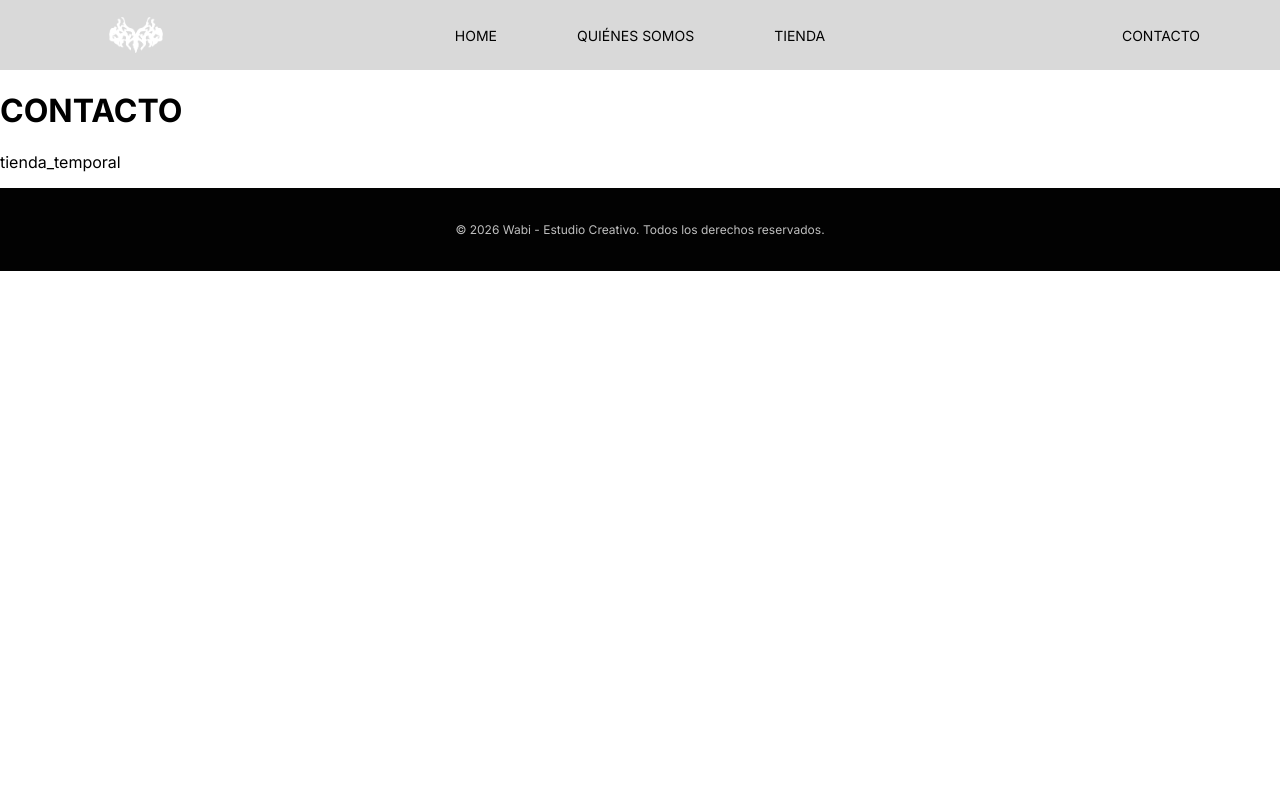
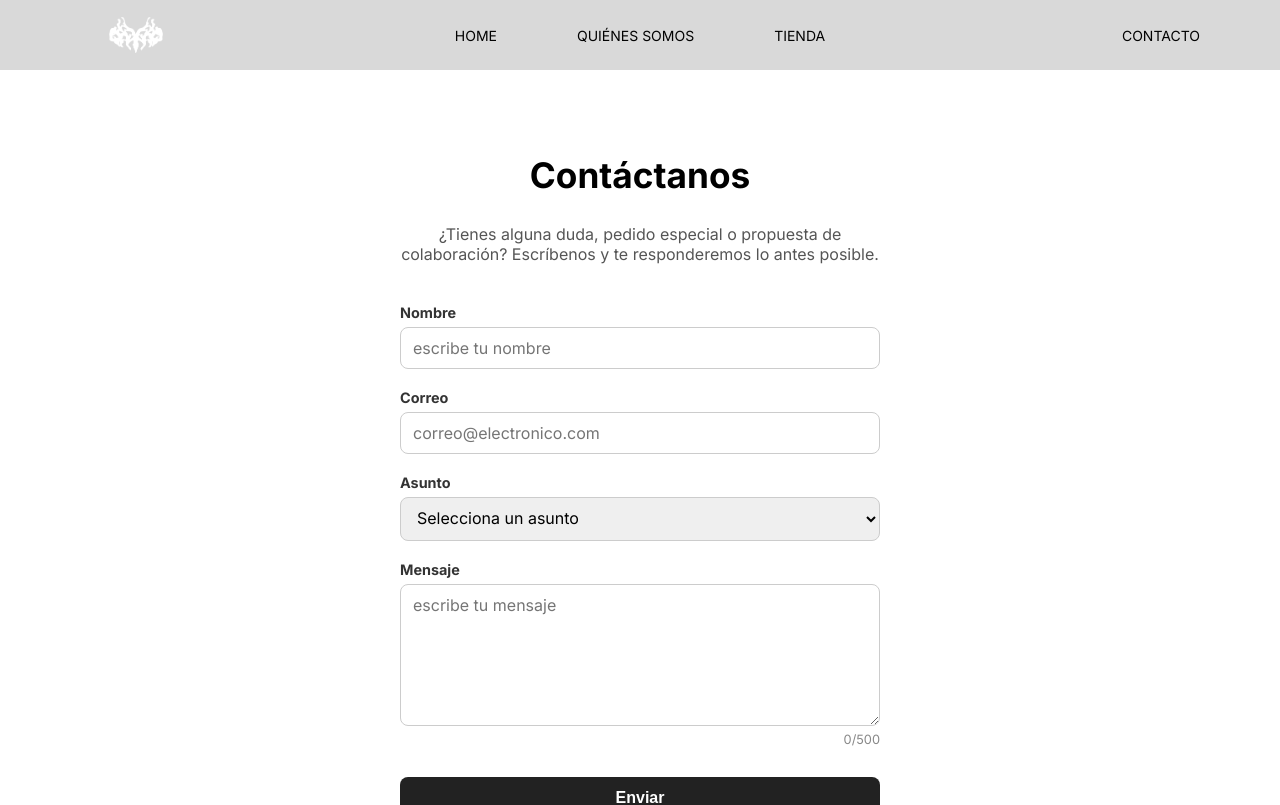
Before and after one commit to jocypizarro/proyecto-final-usach, a Next.js app: page /pages/contacto in a window 1280 px wide. Shown: the top 805 px of the page. Built offline with nearby package versions, Linux system fonts and the light colour scheme.

Commit message:
feature: creación página contacto y componente formulario

```diff
--- /dev/null
+++ b/app/components/Formulario/Formulario.module.css
@@ -0,0 +1,72 @@
+.formulario {
+    display: flex;
+    flex-direction: column;
+    gap: 20px;
+    width: 100%;
+    max-width: 480px;
+}
+
+.campo {
+    display: flex;
+    flex-direction: column;
+    text-align: left;
+    gap: 6px;
+    position: relative;
+}
+
+.campo label {
+    font-size: 0.9rem;
+    font-weight: 600;
+    color: #333;
+}
+
+.campo input,
+.campo select,
+.campo textarea {
+    padding: 10px 12px;
+    border: 1px solid #ccc;
+    border-radius: 8px;
+    font-size: 1rem;
+    font-family: inherit;
+    outline: none;
+    transition: border-color 0.2s ease;
+}
+
+.campo input:focus,
+.campo select:focus,
+.campo textarea:focus {
+    border-color: #333;
+}
+
+.campo textarea {
+    resize: vertical;
+}
+
+.contador {
+    align-self: flex-end;
+    font-size: 0.8rem;
+    color: #888;
+}
+
+.boton {
+    margin-top: 10px;
+    padding: 12px;
+    border: none;
+    border-radius: 8px;
+    background-color: #222;
+    color: #fff;
+    font-size: 1rem;
+    font-weight: 600;
+    cursor: pointer;
+    transition: background-color 0.2s ease;
+}
+
+.boton:hover {
+    background-color: #444;
+}
+
+.exito {
+    text-align: center;
+    color: green;
+    font-weight: 600;
+}
--- /dev/null
+++ b/app/components/Formulario/Formulario.tsx
@@ -0,0 +1,142 @@
+"use client";
+
+import { useState, FormEvent, ChangeEvent } from 'react';
+import styles from './Formulario.module.css';
+
+const ASUNTOS = [
+  'CONSULTA',
+  'COTIZACIÓN DE CUSTOMIZACIÓN',
+  'PEDIDO ESPECIAL',
+  'PETICIÓN DE COLABORACIÓN',
+  'PROBLEMA CON EL PAGO O ENVÍO',
+];
+
+const MAX_MENSAJE = 500;
+
+// Convierte "juan perez" -> "Juan Perez"
+function capitalizarPalabras(texto: string): string {
+  return texto
+    .split(' ')
+    .map((palabra) =>
+      palabra.length > 0
+        ? palabra.charAt(0).toUpperCase() + palabra.slice(1).toLowerCase()
+        : palabra
+    )
+    .join(' ');
+}
+
+export default function Formulario() {
+  const [nombre, setNombre] = useState('');
+  const [correo, setCorreo] = useState('');
+  const [asunto, setAsunto] = useState('');
+  const [mensaje, setMensaje] = useState('');
+  const [enviado, setEnviado] = useState(false);
+
+  const handleNombreChange = (e: ChangeEvent<HTMLInputElement>) => {
+    // Solo letras (incluye tildes/ñ) y espacios
+    const limpio = e.target.value.replace(/[^a-zA-ZÀ-ÖØ-öø-ÿñÑ\s]/g, '');
+    setNombre(capitalizarPalabras(limpio));
+  };
+
+  const handleCorreoChange = (e: ChangeEvent<HTMLInputElement>) => {
+    // Solo minúsculas, números y . - _ @
+    const limpio = e.target.value
+      .toLowerCase()
+      .replace(/[^a-z0-9.\-_@]/g, '');
+    setCorreo(limpio);
+  };
+
+  const handleAsuntoChange = (e: ChangeEvent<HTMLSelectElement>) => {
+    setAsunto(e.target.value);
+  };
+
+  const handleMensajeChange = (e: ChangeEvent<HTMLTextAreaElement>) => {
+    // Letras, números, espacios y . @ - _ ! ?
+    const limpio = e.target.value
+      .replace(/[^a-zA-ZÀ-ÖØ-öø-ÿñÑ0-9\s.@\-_!?]/g, '')
+      .slice(0, MAX_MENSAJE);
+    setMensaje(limpio);
+  };
+
+  const handleSubmit = (e: FormEvent) => {
+    e.preventDefault();
+
+    if (!nombre.trim() || !correo.trim() || !asunto || !mensaje.trim()) {
+      return;
+    }
+
+    // Aquí iría el envío real (fetch a una API, servicio de email, etc.)
+    console.log({ nombre, correo, asunto, mensaje });
+    setEnviado(true);
+  };
+
+  return (
+    <form className={styles.formulario} onSubmit={handleSubmit}>
+      <div className={styles.campo}>
+        <label htmlFor="nombre">Nombre</label>
+        <input
+          id="nombre"
+          type="text"
+          value={nombre}
+          onChange={handleNombreChange}
+          placeholder="escribe tu nombre"
+          required
+        />
+      </div>
+
+      <div className={styles.campo}>
+        <label htmlFor="correo">Correo</label>
+        <input
+          id="correo"
+          type="email"
+          value={correo}
+          onChange={handleCorreoChange}
+          placeholder="correo@electronico.com"
+          required
+        />
+      </div>
+
+      <div className={styles.campo}>
+        <label htmlFor="asunto">Asunto</label>
+        <select
+          id="asunto"
+          value={asunto}
+          onChange={handleAsuntoChange}
+          required
+        >
+          <option value="" disabled>
+            Selecciona un asunto
+          </option>
+          {ASUNTOS.map((op) => (
+            <option key={op} value={op}>
+              {op}
+            </option>
+          ))}
+        </select>
+      </div>
+
+      <div className={styles.campo}>
+        <label htmlFor="mensaje">Mensaje</label>
+        <textarea
+          id="mensaje"
+          value={mensaje}
+          onChange={handleMensajeChange}
+          placeholder="escribe tu mensaje"
+          rows={6}
+          required
+        />
+        <span className={styles.contador}>
+          {mensaje.length}/{MAX_MENSAJE}
+        </span>
+      </div>
+
+      <button type="submit" className={styles.boton}>
+        Enviar
+      </button>
+
+      {enviado && (
+        <p className={styles.exito}>¡Mensaje enviado correctamente!</p>
+      )}
+    </form>
+  );
+}
--- /dev/null
+++ b/app/pages/contacto/contacto.module.css
@@ -0,0 +1,22 @@
+.container {
+    display: flex;
+    flex-direction: column;
+    align-items: center;
+    text-align: center;
+    max-width: 700px;
+    margin: 0 auto;
+    padding: 60px 20px;
+}
+
+.titulo {
+    font-size: 2.2rem;
+    font-weight: 700;
+    margin-bottom: 12px;
+}
+
+.descripcion {
+    font-size: 1rem;
+    color: #555;
+    margin-bottom: 40px;
+    max-width: 500px;
+}
--- a/app/pages/contacto/page.tsx
+++ b/app/pages/contacto/page.tsx
@@ -1,17 +1,27 @@
 import type { Metadata } from 'next';
+import Head from 'next/head';
+import Formulario from '../../components/Formulario/Formulario';
+import styles from './contacto.module.css';
 
 export const metadata: Metadata = {
 title: 'Contacto | Plantilla e-commerce para creativos',
 description: 'Para más información, contáctanos a través de nuestro formulario o redes sociales.'
 };
 
-export default function Contacto () {
+export default function Contacto() {
     return (
         <>
-            <main>
-                <h1>CONTACTO</h1>
-                <p>tienda_temporal</p>
-            </main>
+        <Head>
+            <title>Contacto</title>
+        </Head>
+        <main className={styles.container}>
+            <h1 className={styles.titulo}>Contáctanos</h1>
+            <p className={styles.descripcion}>
+            ¿Tienes alguna duda, pedido especial o propuesta de colaboración?
+            Escríbenos y te responderemos lo antes posible.
+            </p>
+            <Formulario />
+        </main>
         </>
     );
 }
```
